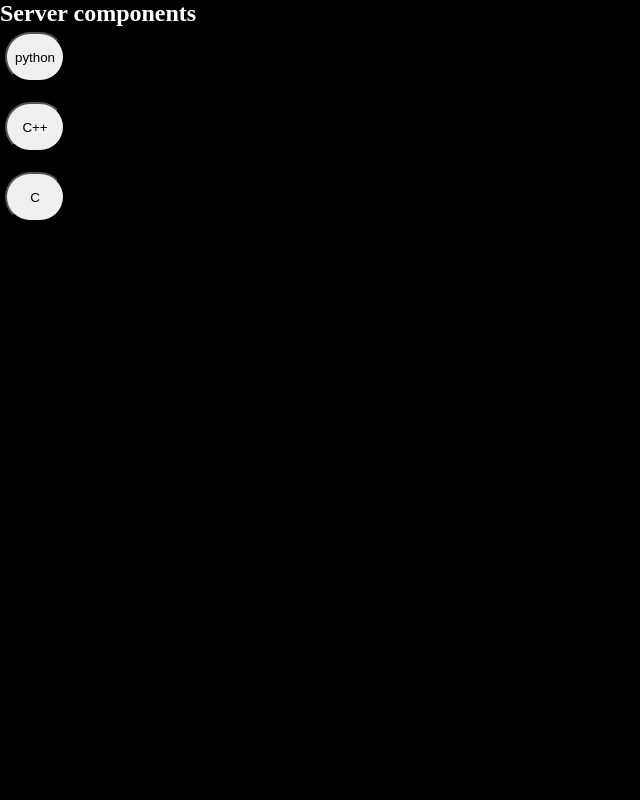
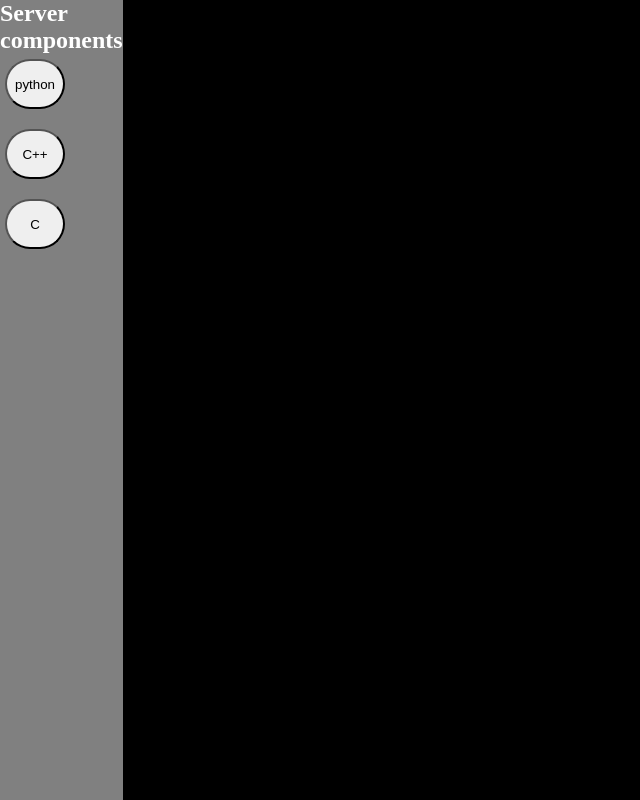
Before and after one commit to Ajaysvasan/Discord-codeForces-project, a React app in the folder frontend/: page /home in a window 1280 px wide. Shown: the top 800 px of the page, without its empty margins (0-640 px from the left). Built offline with nearby package versions, Linux system fonts and the light colour scheme; the HTML template or start-up script is replaced by a standard one.

Commit message:
styling components day I don't know

```diff
--- a/frontend/src/pages/styles/homePage.css
+++ b/frontend/src/pages/styles/homePage.css
@@ -11,5 +11,17 @@ body{
   display:grid;
   height: 100%;
   grid-template-rows:200vh;
-  grid-template-columns:1.2fr 1fr 3fr;
+  grid-template-columns:0.2fr 0.2fr 3fr 0.5fr;
 }
+
+.serverList{
+  position:relative;
+  z-index:10;
+  background:grey;
+  box-shadow:2px 2px 5px rgba(0, 0, 0, 0.3);
+}
+
+.Channel{
+  background-color:#4A4A4A;
+  height:100%;
+}
```
Also changed, not shown: frontend/src/components/TextSpace.tsx (added, +13 -0 lines).
